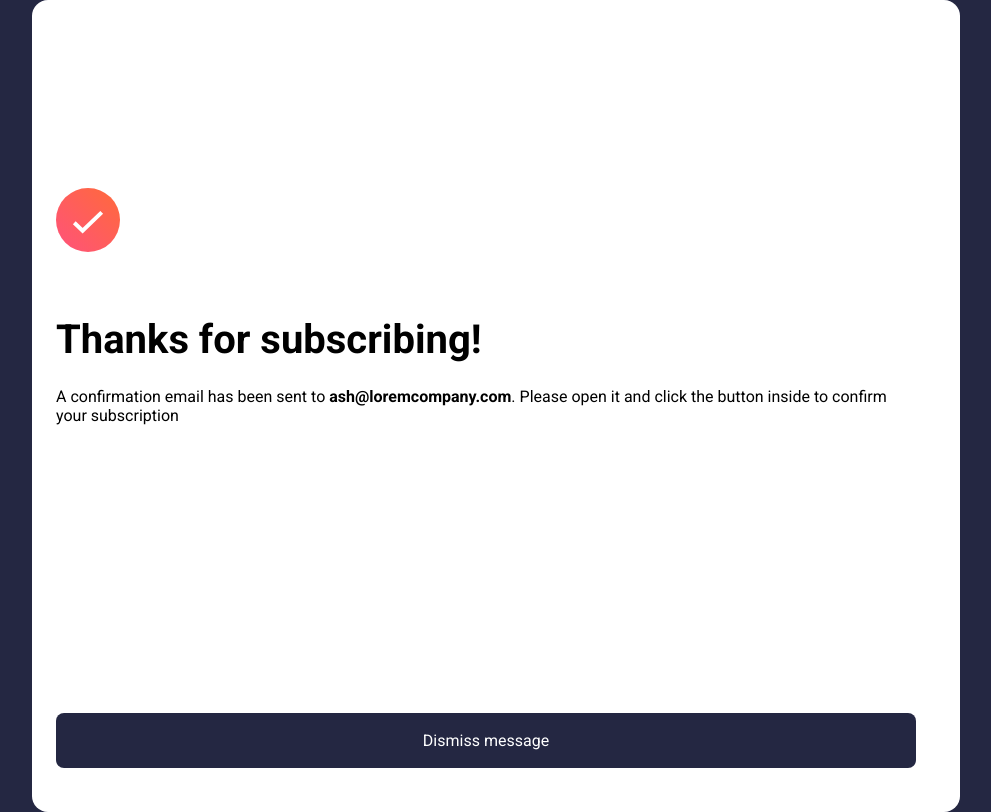
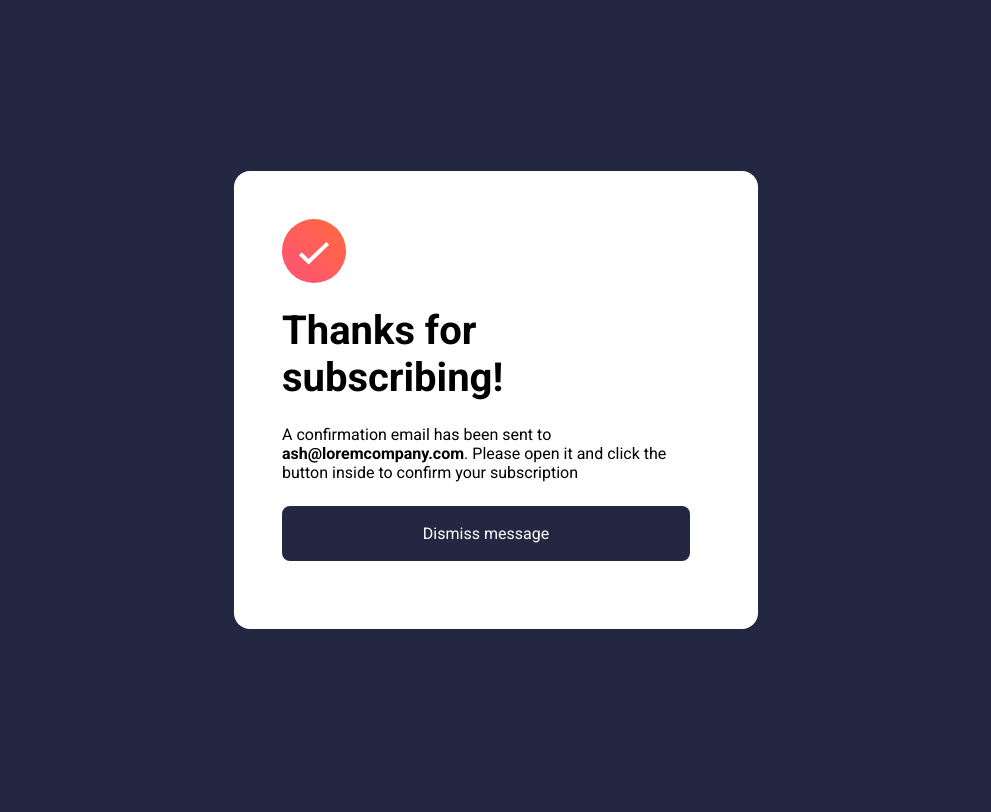
Before and after one commit to nivancheva/newsletter-sign-up-with-success-message-main, a React (Vite) app: page / in a window 1280 px wide. Shown: the whole page, without its empty margins (144-1135 px from the left). Built offline with nearby package versions, Linux system fonts and the light colour scheme.

Commit message:
finish ThankYouCard styling

```diff
--- a/src/components/ThankYouCard.css
+++ b/src/components/ThankYouCard.css
@@ -7,9 +7,24 @@
 }
 
 .button-dismiss {
-    margin-top: 16.5rem;
+    margin-top: 10rem;
 }
 
 .bold {
     font-weight: var(--fw-bold);
 }
+
+@media (min-width:900px) {
+    .thankYou-card {
+        width: 504px;
+        padding: 1.75rem 3rem 3rem;
+    }
+
+    .button-dismiss {
+        margin: 0;
+    }
+
+    .icon-success {
+        margin: 0;
+    }
+}
```
